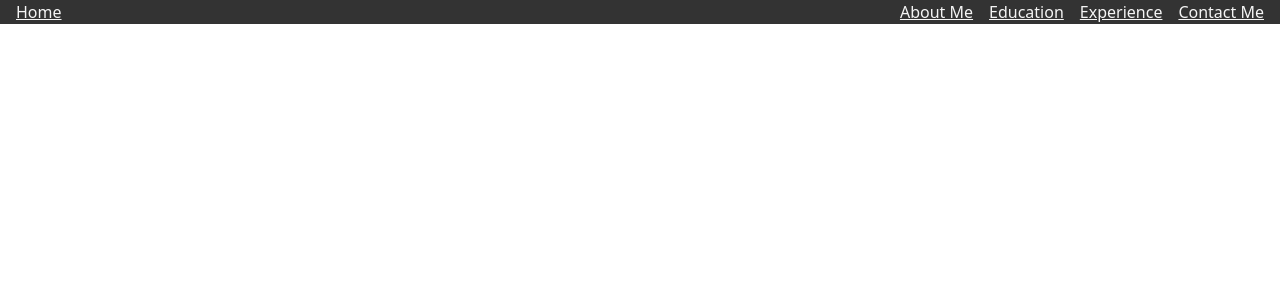
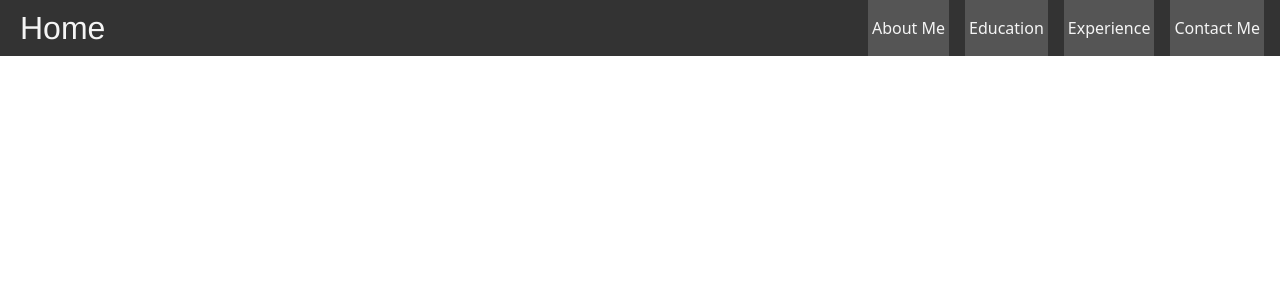
Before and after one commit to lion48z/portfolio-bravo, a React (Create React App) app: page / in a window 1280 px wide. Shown: the top 300 px of the page. Built offline with nearby package versions, Linux system fonts and the light colour scheme.

Commit message:
updating styles

```diff
--- a/src/Navbar.jsx
+++ b/src/Navbar.jsx
@@ -9,16 +9,16 @@ function Navbar() {
     <nav className="nav">
       <a href="/" className="site-title">Home</a>
       <ul>
-        <li>
+        <li className="active">
           <a href="/aboutMe">About Me</a>
         </li>
-        <li>
+        <li className="active">
           <a href="/education">Education</a>
         </li>
-        <li>
+        <li className="active">
           <a href="/experience">Experience</a>
         </li>
-        <li>
+        <li className="active">
           <a href="/contactMe">Contact Me</a>
         </li>
       </ul>
--- a/src/styles.css
+++ b/src/styles.css
@@ -5,13 +5,17 @@
   body {
     margin: 0;
   }
+  .site-title {
+    font-size: 2rem;
+    font-family: 'Franklin Gothic Medium', 'Arial Narrow', Arial, sans-serif ;
 
+  }
   .nav {
     background-color: #333;
     color: whitesmoke;
     display: flex;
     justify-content: space-between;
-    align-items: center;
+    align-items: stretch;
     gap: 2rem;
     padding: 0 1rem;
   }
@@ -25,4 +29,17 @@
 
   .nav a {
     color: inherit;
+    text-decoration: none;
+    height: 100%;
+    display: flex;
+    align-items: center;
+    padding: .25rem;
   }
+
+  .nav li.active {
+    background-color: #555;
+  }
+
+  .nav li:hover {
+    background-color: #777;
+  }
```
